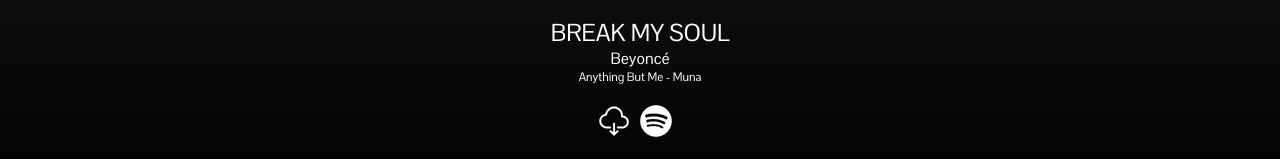
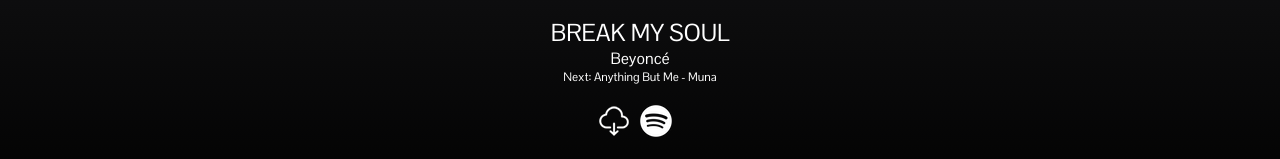
Before and after one commit to monsur/mix.suraiyahossain.com, a React (Create React App) app: page /#/ in a window 1280 px wide. Shown: the part 571-730 px from the top of the page. Built offline with nearby package versions, Linux system fonts and the light colour scheme.

Commit message:
Adding "Next" text.

```diff
--- a/src/TrackInfo.tsx
+++ b/src/TrackInfo.tsx
@@ -7,7 +7,7 @@
 }) {
   let nextTrackDetails = "";
   if (props.nextTrack) {
-    nextTrackDetails = props.nextTrack.title + " - " + props.nextTrack.artist;
+    nextTrackDetails = "Next: " + props.nextTrack.title + " - " + props.nextTrack.artist;
   }
   return (
     <div className="TrackInfo">
```
